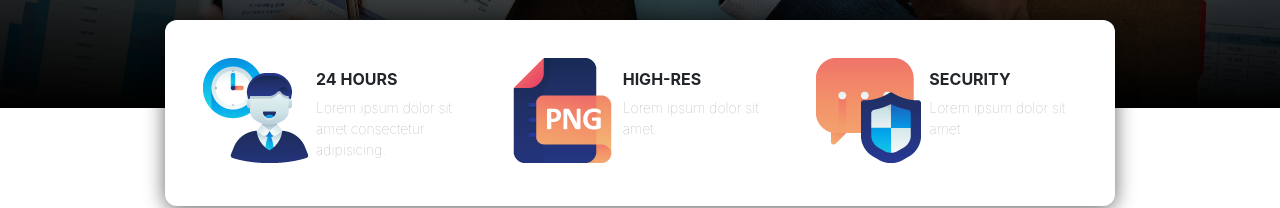
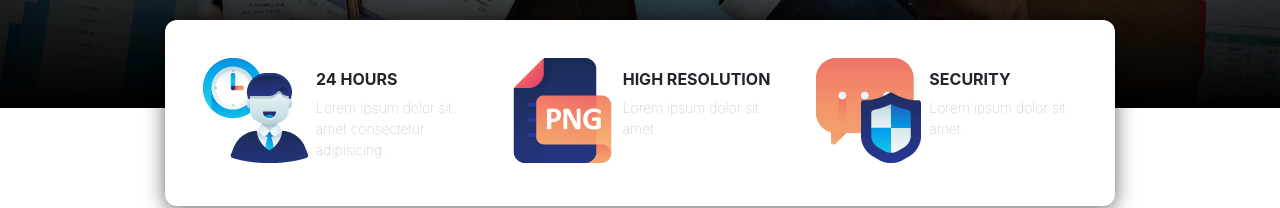
Before and after one commit to sayangmu/landing-page-simple, a plain HTML site: page index.html in a window 1280 px wide. Shown: the part 517-725 px from the top of the page. Drawn offline with nearby package versions, Linux system fonts and the light colour scheme; a web font is replaced by a local one.

Commit message:
mengubah high resolution

```diff
--- a/index.html
+++ b/index.html
@@ -65,7 +65,7 @@
           </div>
           <div class="col-lg">
             <img src="img/hires.png" alt="HiRes" class="img-fluid float-left">
-            <h4>High-Res</h4>
+            <h4>High Resolution</h4>
             <p>Lorem ipsum dolor sit amet.</p>
           </div>
           <div class="col-lg">
```
